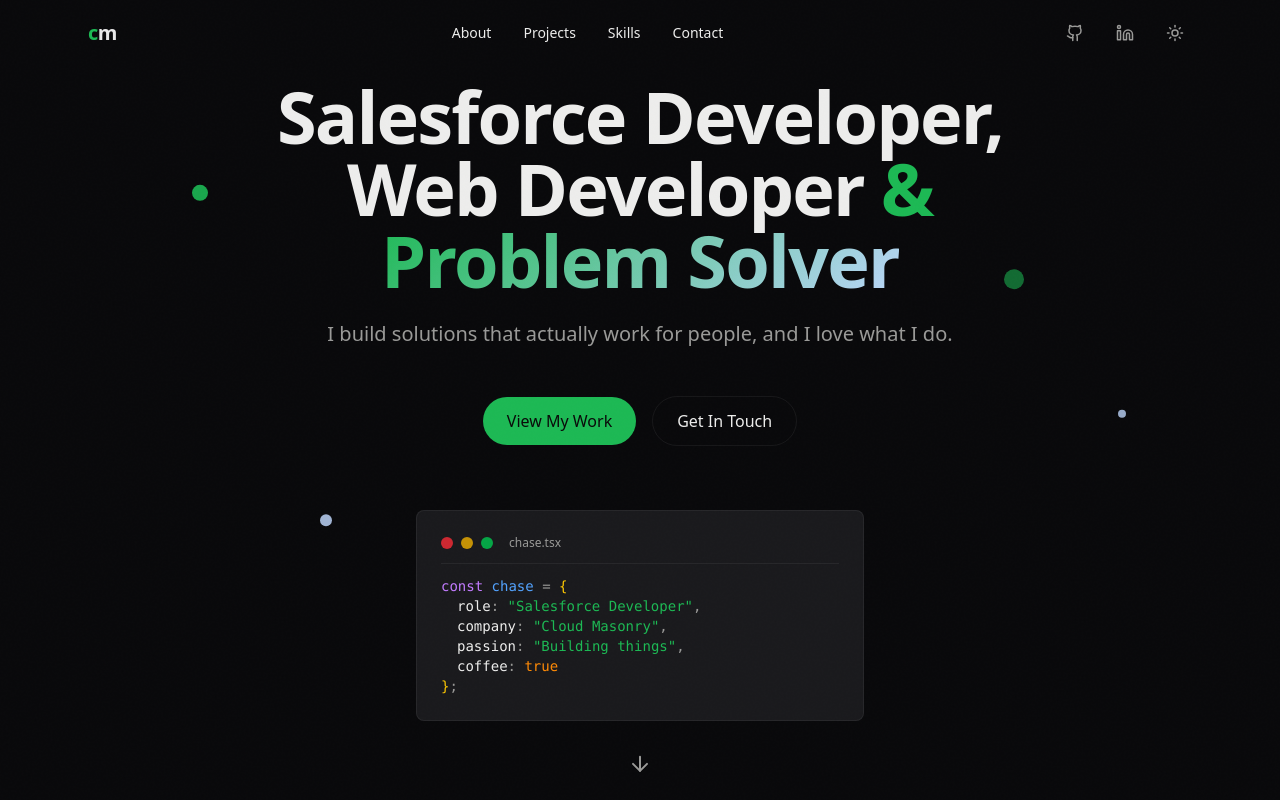
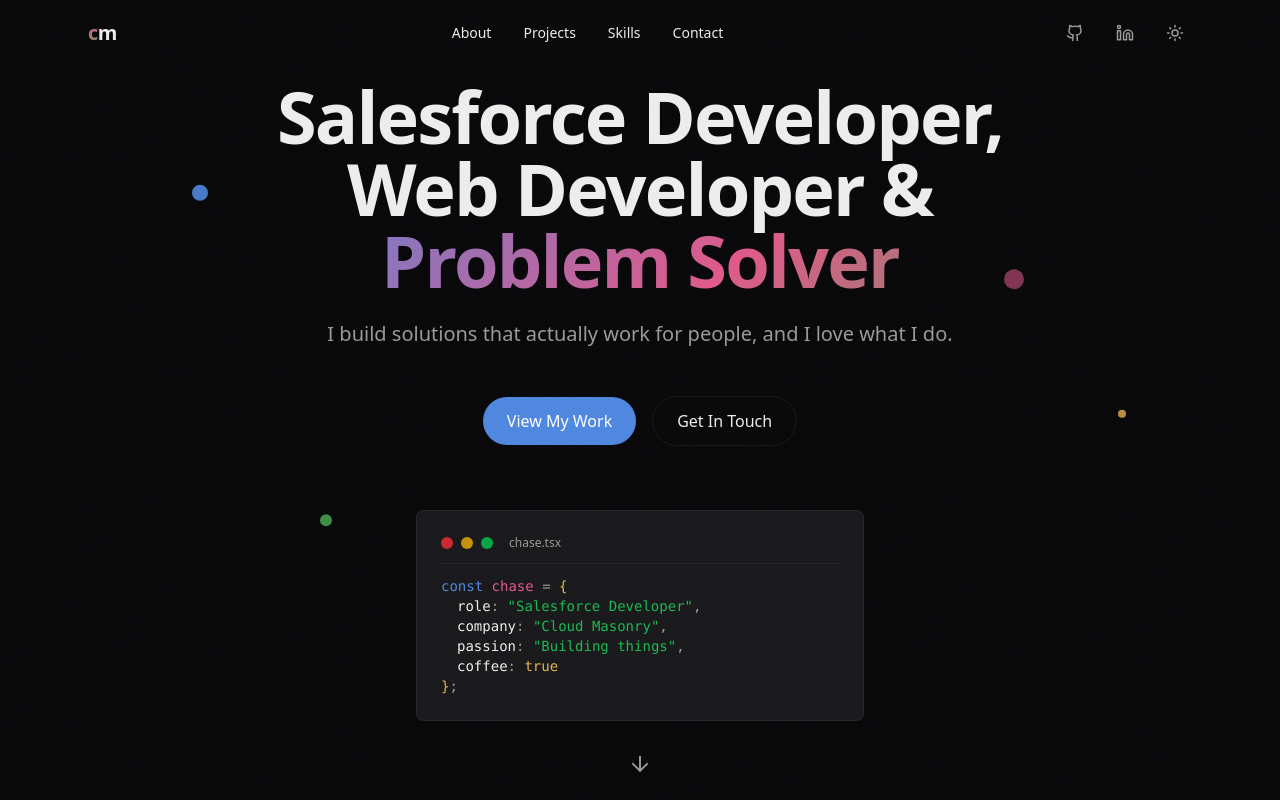
Before and after one commit to ccmalcom/portfolio, a Next.js app: page / in a window 1280 px wide. Shown: the top 800 px of the page. Built offline with nearby package versions, Linux system fonts and the light colour scheme.

Commit message:
more styling updtes

```diff
--- a/src/app/globals.css
+++ b/src/app/globals.css
@@ -237,13 +237,15 @@
 /* Gradient text */
 .gradient-text {
   background: linear-gradient(135deg,
-      var(--accent) 0%,
-      var(--accent-2) 50%,
-      var(--accent) 100%);
-  background-size: 200% 200%;
+      var(--color-spot-blue) 0%,
+      var(--color-spot-pink) 33%,
+      var(--color-spot-green) 66%,
+      var(--color-spot-yellow) 100%);
+  background-size: 300% 300%;
   -webkit-background-clip: text;
   -webkit-text-fill-color: transparent;
   background-clip: text;
+  animation: gradient-shift 6s ease-in-out infinite;
 }
 
 /* Glow effect for cards */
--- a/src/components/CodeSnippet.tsx
+++ b/src/components/CodeSnippet.tsx
@@ -17,10 +17,10 @@
 					<span className="text-foreground-muted text-xs ml-2">chase.tsx</span>
 				</div>
 				<code className="text-foreground-muted">
-					<span className="text-purple-400">const</span>{' '}
-					<span className="text-blue-400">chase</span>{' '}
+					<span className="text-spot-blue">const</span>{' '}
+					<span className="text-spot-pink">chase</span>{' '}
 					<span className="text-foreground-muted">=</span>{' '}
-					<span className="text-yellow-400">{'{'}</span>
+					<span className="text-spot-yellow">{'{'}</span>
 					<br />
 					<span className="ml-4 text-foreground">role</span>
 					<span className="text-foreground-muted">:</span>{' '}
@@ -39,9 +39,9 @@
 					<br />
 					<span className="ml-4 text-foreground">coffee</span>
 					<span className="text-foreground-muted">:</span>{' '}
-					<span className="text-orange-400">true</span>
+					<span className="text-spot-yellow">true</span>
 					<br />
-					<span className="text-yellow-400">{'}'}</span>
+					<span className="text-spot-yellow">{'}'}</span>
 					<span className="text-foreground-muted">;</span>
 				</code>
 			</div>
--- a/src/components/Footer.tsx
+++ b/src/components/Footer.tsx
@@ -13,7 +13,7 @@
           {/* Logo / Name */}
           <div className="flex items-center gap-2">
             <span className="text-xl font-semibold">
-              <span className="text-accent">c</span>
+              <span className="gradient-text">c</span>
               <span className="text-foreground">m</span>
             </span>
             <span className="text-foreground-muted text-sm">
@@ -47,7 +47,7 @@
           {/* Copyright */}
           <div className="flex items-center gap-1 text-sm text-foreground-muted">
             <span>Built with</span>
-            <Heart size={14} className="text-accent" fill="currentColor" />
+            <Heart size={14} className="text-red-500 gradient-text"  />
             <span>© {currentYear}</span>
           </div>
         </div>
@@ -55,7 +55,10 @@
         {/* Tech stack credit */}
         <div className="mt-8 pt-6 border-t border-border text-center">
           <p className="text-xs text-foreground-muted">
-            Built with Next.js, TypeScript, Tailwind CSS & Framer Motion
+            Built with
+              <a href="https://nextjs.org/" target="_blank" rel="noopener noreferrer" className="text-foreground hover:underline"> Next.js</a>,
+              <a href="https://www.typescriptlang.org/" target="_blank" rel="noopener noreferrer" className="text-foreground hover:underline"> TypeScript</a>, and
+              <a href="https://tailwindcss.com/" target="_blank" rel="noopener noreferrer" className="text-foreground hover:underline">  Tailwind CSS</a>.
           </p>
         </div>
       </div>
--- a/src/components/Hero.tsx
+++ b/src/components/Hero.tsx
@@ -17,8 +17,7 @@
       {/* Floating decorative elements */}
       {/* Floating decorative elements */}
       <motion.div
-        className="absolute top-1/4 left-[15%] w-4 h-4 rounded-full"
-        style={{ backgroundColor: "var(--accent)" }}
+        className="absolute top-1/4 left-[15%] w-4 h-4 rounded-full bg-spot-blue"
         animate={{
           y: [0, -20, 0],
           opacity: [0.6, 1, 0.6],
@@ -30,8 +29,7 @@
         }}
       />
       <motion.div
-        className="absolute top-1/3 right-[20%] w-5 h-5 rounded-full"
-        style={{ backgroundColor: "var(--accent)" }}
+        className="absolute top-1/3 right-[20%] w-5 h-5 rounded-full bg-spot-pink"
         animate={{
           y: [0, 15, 0],
           opacity: [0.5, 0.9, 0.5],
@@ -44,8 +42,7 @@
         }}
       />
       <motion.div
-        className="absolute bottom-1/3 left-[25%] w-3 h-3 rounded-full"
-        style={{ backgroundColor: "var(--accent-2)" }}
+        className="absolute bottom-1/3 left-[25%] w-3 h-3 rounded-full bg-spot-green"
         animate={{
           y: [0, -15, 0],
           opacity: [0.7, 1, 0.7],
@@ -58,8 +55,7 @@
         }}
       />
       <motion.div
-        className="absolute top-1/2 right-[12%] w-2 h-2 rounded-full"
-        style={{ backgroundColor: "var(--accent-2)" }}
+        className="absolute top-1/2 right-[12%] w-2 h-2 rounded-full bg-spot-yellow"
         animate={{
           y: [0, 10, 0],
           opacity: [0.5, 0.8, 0.5],
@@ -85,7 +81,7 @@
           <span className="text-foreground">Salesforce Developer,</span>
           <br />
           <span className="text-foreground">Web Developer </span>
-          <span className="text-accent">&</span>
+          <span className="text-foreground">&</span>
           <br />
           <span className="gradient-text">Problem Solver</span>
         </motion.h1>
@@ -107,7 +103,7 @@
           transition={{ duration: 0.6, delay: 0.3 }}
           className="flex flex-col sm:flex-row items-center justify-center gap-4"
         >
-          <a href="#projects" className="btn btn-primary">
+          <a href="#projects" className="btn bg-spot-blue text-white">
             View My Work
           </a>
           <a href="#contact" className="btn btn-secondary">
--- a/src/components/Navigation.tsx
+++ b/src/components/Navigation.tsx
@@ -72,8 +72,8 @@
 							className="text-xl font-semibold tracking-tight"
 							whileHover={{ scale: 1.02 }}
 							whileTap={{ scale: 0.98 }}>
-							<span style={{ color: 'var(--accent)' }}>c</span>
-							<span style={{ color: '#e8e8e8' }}>m</span>
+							<span className='gradient-text'>c</span>
+							<span className='foreground'>m</span>
 						</motion.a>
 
 						{/* Desktop Navigation */}
--- a/src/components/Projects.tsx
+++ b/src/components/Projects.tsx
@@ -134,7 +134,7 @@
 								{/* Label for back image */}
 								<div
 									className="absolute top-3 left-3 px-2 py-1 rounded text-xs font-medium"
-									style={{ backgroundColor: 'var(--color-spot-pink)', color: '#0a0a0a' }}>
+									style={{ backgroundColor: 'var(--color-spot-pink)', color: 'var(--foreground)' }}>
 									{backLabel}
 								</div>
 								{/* Click hint */}
@@ -178,7 +178,7 @@
 								{/* Label for front image */}
 								<div
 									className="absolute top-3 left-3 px-2 py-1 rounded text-xs font-medium"
-									style={{ backgroundColor: 'var(--color-spot-pink)', color: '#0a0a0a' }}>
+									style={{ backgroundColor: 'var(--color-spot-pink)', color: 'var(--foreground)' }}>
 									{frontLabel}
 								</div>
 							</motion.div>
--- a/src/components/Skills.tsx
+++ b/src/components/Skills.tsx
@@ -58,7 +58,7 @@
 			<div className="p-6 rounded-xl bg-background-secondary border border-border hover:border-gray-400 transition-all duration-300 h-full">
 				{/* Category header */}
 				<div className="flex items-center gap-3 mb-4">
-					<div className="p-2 rounded-lg bg-gray-800/50">
+					<div className="p-2 rounded-lg bg-foreground/10">
 						<Icon size={20} style={{color: category.color}} />
 					</div>
 					<div>
```
Lines whose indentation alone changed are shown as unchanged.
